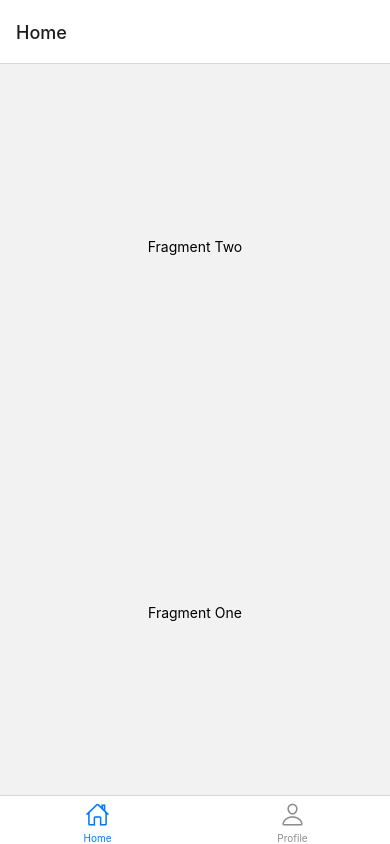
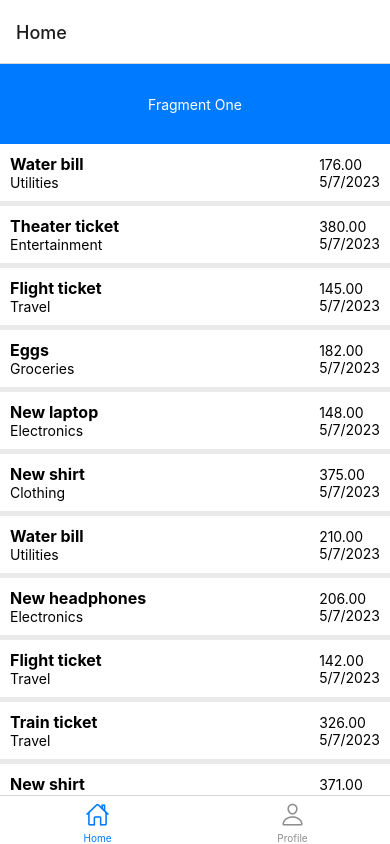
Before and after one commit to netanlb/GPTExpenseAppClient, a React Native app: screen /Home in a window 390 px wide. Both pictures are taken after a click on the button "LOGIN". Built offline with nearby package versions, Linux system fonts and the light colour scheme.

Commit message:
added expense list to main tab of the app

```diff
--- a/components/Home/FragmentOne.tsx
+++ b/components/Home/FragmentOne.tsx
@@ -1,19 +1,28 @@
-import React from "react";
-import { View, Text, StyleSheet } from "react-native";
+import React, { useRef } from "react";
+import { ScrollView, View, Text, StyleSheet } from "react-native";
+
+type ViewRef = React.RefObject<View>;
 
 const FragmentOne: React.FC = () => {
+  const viewRef: ViewRef = useRef<View>(null);
+
   return (
-    <View style={styles.container}>
-      <Text>Fragment Two</Text>
+    <View ref={viewRef} style={styles.container}>
+      <Text style={styles.text}>Fragment One</Text>
     </View>
   );
 };
 
 const styles = StyleSheet.create({
   container: {
-    flex: 1,
+    height: 80,
+    backgroundColor: "#007AFF",
+    elevation: 5,
     justifyContent: "center",
     alignItems: "center",
+  },
+  text: {
+    color: "#fff",
   },
 });
 
--- a/components/Home/FragmentTwo.tsx
+++ b/components/Home/FragmentTwo.tsx
@@ -1,19 +1,50 @@
-import React from "react";
-import { View, Text, StyleSheet } from "react-native";
+import React, { useContext } from "react";
+import { View, Text, StyleSheet, ScrollView } from "react-native";
+import { IExpense } from "../../interfaces/iExpense";
+import { ExpenseContext } from "../../context";
 
 const FragmentTwo: React.FC = () => {
+  const { expenseList } = useContext(ExpenseContext);
+
   return (
     <View style={styles.container}>
-      <Text>Fragment One</Text>
+      {expenseList.map((expense: IExpense) => (
+        <View key={expense.expenseId} style={styles.expenseItem}>
+          <View>
+            <Text style={styles.expenseName}>{expense.name}</Text>
+            <Text style={styles.expenseDetails}>{expense.category}</Text>
+          </View>
+          <View>
+            <Text style={styles.expenseDetails}>{expense.cost.toFixed(2)}</Text>
+            <Text style={styles.expenseDetails}>
+              {new Date(expense.date).toLocaleDateString()}
+            </Text>
+          </View>
+        </View>
+      ))}
     </View>
   );
 };
 
 const styles = StyleSheet.create({
   container: {
-    flex: 1,
-    justifyContent: "center",
+    backgroundColor: "#eaeaea",
+  },
+  expenseItem: {
+    backgroundColor: "#fff",
+    marginBottom: 5,
+    flexDirection: "row",
+    justifyContent: "space-between",
     alignItems: "center",
+    padding: 10,
+    elevation: 1,
+  },
+  expenseName: {
+    fontSize: 16,
+    fontWeight: "bold",
+  },
+  expenseDetails: {
+    fontSize: 14,
   },
 });
 
--- a/components/Home/HomeScreen.tsx
+++ b/components/Home/HomeScreen.tsx
@@ -1,38 +1,20 @@
-import { View, StyleSheet } from "react-native";
+import { View, StyleSheet, ScrollView } from "react-native";
 import { createBottomTabNavigator } from "@react-navigation/bottom-tabs";
 import FragmentOne from "./FragmentOne";
 import FragmentTwo from "./FragmentTwo";
-
-const mockExpenses = [
-  { id: 1, title: "Food", amount: 200, date: new Date(2021, 5, 12) },
-  { id: 2, title: "Groceries", amount: 100, date: new Date(2021, 5, 13) },
-  { id: 3, title: "Fuel", amount: 50, date: new Date(2021, 5, 14) },
-  { id: 4, title: "Food", amount: 200, date: new Date(2021, 5, 15) },
-  { id: 5, title: "Groceries", amount: 100, date: new Date(2021, 5, 16) },
-  { id: 6, title: "Fuel", amount: 50, date: new Date(2021, 5, 17) },
-  { id: 7, title: "Food", amount: 200, date: new Date(2021, 5, 18) },
-  { id: 8, title: "Groceries", amount: 100, date: new Date(2021, 5, 19) },
-  { id: 9, title: "Fuel", amount: 50, date: new Date(2021, 5, 20) },
-  { id: 10, title: "Food", amount: 200, date: new Date(2021, 5, 21) },
-];
+import { ExpenseProvider } from "../../context";
 
 const Tab = createBottomTabNavigator();
 
 const HomeScreen: React.FC = () => {
   return (
-    <View style={styles.container}>
-      <FragmentOne />
-      <FragmentTwo />
-    </View>
+    <ExpenseProvider>
+      <ScrollView stickyHeaderIndices={[0]}>
+        <FragmentOne />
+        <FragmentTwo />
+      </ScrollView>
+    </ExpenseProvider>
   );
 };
 
-const styles = StyleSheet.create({
-  container: {
-    flex: 1,
-    justifyContent: "center",
-    alignItems: "center",
-  },
-});
-
 export default HomeScreen;
--- a/context/Expense/ExpenseProvider.tsx
+++ b/context/Expense/ExpenseProvider.tsx
@@ -1,30 +1,15 @@
 import React, { useState } from "react";
-import { IExpense, IExpenseContextData } from "../../interfaces/iExpense";
+import { IExpense } from "../../interfaces/iExpense";
 import ExpenseContext from "./ExpenseContext";
+import { generateExpenses } from "../../devUtils";
 
-const initialExpenses: IExpense[] = [
-  {
-    expenseId: "1",
-    cost: 50,
-    name: "Groceries",
-    category: "Food",
-    date: new Date(),
-  },
-  {
-    expenseId: "2",
-    cost: 20,
-    name: "Movie ticket",
-    category: "Entertainment",
-    date: new Date(),
-  },
-];
-
+const mock100Items = generateExpenses();
 interface ExpenseProviderProps {
   children: React.ReactNode;
 }
 
 const ExpenseProvider: React.FC<ExpenseProviderProps> = ({ children }) => {
-  const [expenseList, setExpenseList] = useState<IExpense[]>([]);
+  const [expenseList, setExpenseList] = useState<IExpense[]>(mock100Items);
 
   const addExpense = (expense: IExpense) => {
     setExpenseList([...expenseList, expense]);
--- /dev/null
+++ b/devUtils.ts
@@ -0,0 +1,49 @@
+import { IExpense } from "./interfaces/iExpense";
+
+export function generateExpenses(): IExpense[] {
+  function getRandomCategory() {
+    const categories = [
+      "Clothing",
+      "Electronics",
+      "Groceries",
+      "Entertainment",
+      "Utilities",
+      "Travel",
+    ];
+    return categories[Math.floor(Math.random() * categories.length)];
+  }
+  function getRandomName(category: string) {
+    const names: { [key: string]: string[] } = {
+      Clothing: ["New shirt", "New pants", "New shoes"],
+      Electronics: ["New laptop", "New phone", "New headphones"],
+      Groceries: ["Milk", "Bread", "Eggs"],
+      Entertainment: ["Movie ticket", "Concert ticket", "Theater ticket"],
+      Utilities: ["Electricity bill", "Water bill", "Gas bill"],
+      Travel: ["Flight ticket", "Train ticket", "Bus ticket"],
+    };
+
+    return names[category][Math.floor(Math.random() * names[category].length)];
+  }
+
+  function getRandomCost(min: number, max: number) {
+    return Math.floor(Math.random() * (max - min + 1)) + min;
+  }
+
+  const items = [];
+
+  for (let i = 1; i <= 100; i++) {
+    const category = getRandomCategory();
+    const name = getRandomName(category);
+    const cost = getRandomCost(1, 500); // You can adjust the range for the random cost here
+
+    items.push({
+      expenseId: i.toString(),
+      cost: cost,
+      name: name,
+      category: category,
+      date: new Date(),
+    });
+  }
+
+  return items;
+}
--- a/package.json
+++ b/package.json
@@ -18,6 +18,7 @@
     "react": "18.2.0",
     "react-dom": "^18.2.0",
     "react-native": "0.71.7",
+    "react-native-elements": "^3.4.3",
     "react-native-safe-area-context": "4.5.0",
     "react-native-screens": "~3.20.0",
     "react-native-web": "~0.18.11"
```
Also changed, not shown: 1 other file (tests, documents, lock files or other folders).
